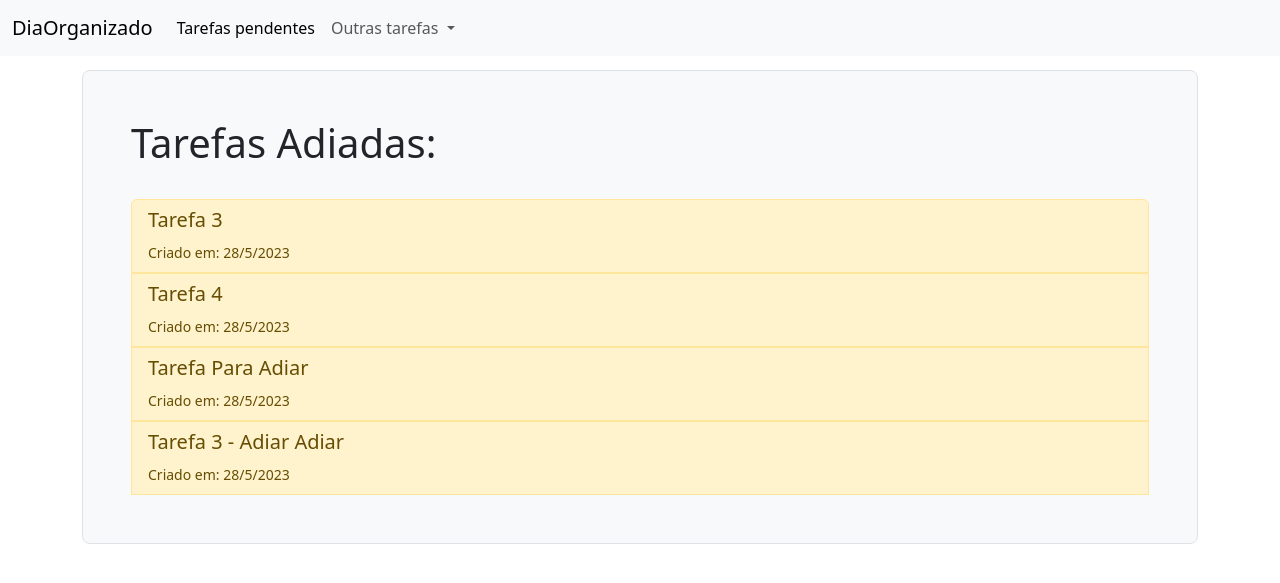
After one commit to Sobreiraa/Django-estudos, a Django app: page /tarefas/adiadas/ in a window 1280 px wide. The commit adds this page. Shown: the top 583 px of the page. Run offline with Django 4.2, Linux system fonts and the light colour scheme; data comes from the database, SQL or seed files in the repository; both versions use the stored data as it was after the commit.

Commit message:
finalizando gerenciado de tarefas

```diff
--- a/05.Gerenciador-de-tarefas/dia_organizado/settings.py
+++ b/05.Gerenciador-de-tarefas/dia_organizado/settings.py
@@ -26,8 +26,12 @@ INSTALLED_APPS = [
     'django.contrib.sessions',
     'django.contrib.messages',
     'django.contrib.staticfiles',
+    'crispy_forms',
+    'crispy_bootstrap4',
     'tarefas',
 ]
+
+CRISPY_TEMPLATE_PACK = 'bootstrap4'
 
 MIDDLEWARE = [
     'django.middleware.security.SecurityMiddleware',
--- a/05.Gerenciador-de-tarefas/tarefas/models.py
+++ b/05.Gerenciador-de-tarefas/tarefas/models.py
@@ -13,7 +13,11 @@ class Tarefa(models.Model):
         ('adiado', 'Adiado'),
     )
 
-    descricao = models.TextField(max_length=400)
+    descricao = models.CharField(max_length=400)
     data_criacao = models.DateTimeField(auto_now_add=True)
     categoria = models.CharField(max_length=30, choices=OPCOES_CATEGORIA, default='importante')
     status = models.CharField(max_length=30, choices=OPCOES_STATUS, default='pendente')
+
+
+    def __str__(self) -> str:
+        return self.descricao
--- /dev/null
+++ b/05.Gerenciador-de-tarefas/tarefas/templates/tarefas/tarefas_adiadas.html
@@ -0,0 +1,35 @@
+{% extends 'base.html' %}
+{% block title %}Tarefas Adiadas{% endblock title %}
+
+{% block content %}
+    <div class="h-100 p-5 bg-light border rounded-3">
+        <h1>Tarefas Adiadas:</h1><br>
+
+        <div class="list-group">
+            {% for tarefa in tarefas_adiadas %}
+                <button type="button" class="list-group-item list-group-item-warning list-group-item-action " data-bs-toggle="modal" data-bs-target="#modal{{ tarefa.id }}">
+                    <h5>{{ tarefa.descricao|title }}</h5>
+                    <small>Criado em: {{ tarefa.data_criacao.day }}/{{ tarefa.data_criacao.month }}/{{ tarefa.data_criacao.year }}</small>
+                </button>
+                <div class="modal fade" id="modal{{ tarefa.id }}" tabindex="-1" aria-labelledby="exampleModalLabel" aria-hidden="true">
+                    <div class="modal-dialog">
+                    <div class="modal-content">
+                        <div class="modal-header">
+                        <h1 class="modal-title fs-5" id="exampleModalLabel">{{ tarefa.descricao|capfirst }} | {{ tarefa.categoria|capfirst }}</h1>
+                        <button type="button" class="btn-close" data-bs-dismiss="modal" aria-label="Close"></button>
+                        </div>
+                        <div class="modal-body">
+                            <a class="btn btn-success" href="{% url 'mover_para_tarefas' tarefa.id %}">Mover</a>
+                            <a class="btn btn-danger" href="{% url 'excluir_tarefa' tarefa.id %}">Excluir</a>
+                            <a class="btn btn-primary" href="{% url 'editar_tarefa' tarefa.id %}">Editar</a>
+                        </div>
+                    </div>
+                    </div>
+                </div>
+            {% empty %}
+                <br>
+                <h4>Nenhuma tarefa foi adiada.</h4>
+            {% endfor %}
+        </div>
+    </div>
+{% endblock content %}
--- a/05.Gerenciador-de-tarefas/tarefas/urls.py
+++ b/05.Gerenciador-de-tarefas/tarefas/urls.py
@@ -2,5 +2,13 @@ from django.urls import path
 from . import views
 
 urlpatterns = [
-    path('', views.tarefas_lista, name='tarefas_lista'),
+    path('', views.todas_tarefas, name='todas_tarefas'),
+    path('pendentes/', views.tarefas_pendentes, name='tarefas_pendentes'),
+    path('concluidas/', views.tarefas_concluidas, name='tarefas_concluidas'),
+    path('adiadas/', views.tarefas_adiadas, name='tarefas_adiadas'),
+    path('concluir/<int:tarefa_id>/', views.concluir_tarefa, name='concluir_tarefa'),
+    path('excluir/<int:tarefa_id>/', views.excluir_tarefa, name='excluir_tarefa'),
+    path('adiar/<int:tarefa_id>/', views.adiar_tarefa, name='adiar_tarefa'),
+    path('editar/<int:tarefa_id>/', views.editar_tarefa, name='editar_tarefa' ),
+    path('mover-para-lista-de-tarefas/<int:tarefa_id>/', views.mover_para_tarefas, name='mover_para_tarefas')
 ]
--- a/05.Gerenciador-de-tarefas/tarefas/views.py
+++ b/05.Gerenciador-de-tarefas/tarefas/views.py
@@ -1,6 +1,72 @@
-from django.shortcuts import render
+from django.shortcuts import render, redirect, get_object_or_404
 from .models import Tarefa
+from .forms import AdicionarTarefa, EditarTarefaForm
 
-def tarefas_lista(request):
+def todas_tarefas(request):
+    todas_tarefas = Tarefa.objects.all()
+    return render(request, 'tarefas/todas_tarefas.html', {'todas_tarefas': todas_tarefas})
+
+
+def tarefas_pendentes(request):
     tarefas_pendentes = Tarefa.objects.filter(status='pendente')
-    return render(request, 'tarefas/tarefas_pendentes.html', {'tarefas_pendentes': tarefas_pendentes})
+    if request.method == "POST":
+        form = AdicionarTarefa(data=request.POST)
+        if form.is_valid():
+            form.save()
+            return redirect('tarefas_pendentes')
+    else:
+        form = AdicionarTarefa()
+    return render(request, 'tarefas/tarefas_pendentes.html', {'tarefas_pendentes': tarefas_pendentes,
+                                                              'form': form})
+
+
+def tarefas_concluidas(request):
+    tarefas_concluidas = Tarefa.objects.filter(status='concluído')
+    return render(request, 'tarefas/tarefas_concluidas.html', {'tarefas_concluidas': tarefas_concluidas})
+
+
+def tarefas_adiadas(request):
+    tarefas_adiadas = Tarefa.objects.filter(status='adiado')
+    return render(request, 'tarefas/tarefas_adiadas.html', {'tarefas_adiadas': tarefas_adiadas})
+
+
+def concluir_tarefa(request, tarefa_id):
+    tarefa = get_object_or_404(Tarefa, id=tarefa_id)
+    tarefa.status = 'concluído'
+    tarefa.save()
+    return redirect('tarefas_pendentes')
+
+
+def adiar_tarefa(request, tarefa_id):
+    tarefa = get_object_or_404(Tarefa, id=tarefa_id)
+    tarefa.status = 'adiado'
+    tarefa.save()
+    return redirect('tarefas_pendentes')
+
+
+def excluir_tarefa(request, tarefa_id):
+    tarefa = get_object_or_404(Tarefa, id=tarefa_id)
+    tarefa.delete()
+    return redirect('tarefas_pendentes')
+
+
+def editar_tarefa(request, tarefa_id):
+    tarefa = get_object_or_404(Tarefa, id=tarefa_id)
+    if request.method == "POST":
+        form = EditarTarefaForm(request.POST)
+        if form.is_valid():
+            cd = form.cleaned_data
+            tarefa.descricao = cd['tarefa']
+            tarefa.categoria = cd['categoria']
+            tarefa.save()
+            return redirect('tarefas_pendentes')
+    else:
+        form = EditarTarefaForm(initial={'descricao':tarefa.descricao, 'categoria': tarefa.categoria})
+    return render(request, 'tarefas/editar_tarefa.html', {'tarefa': tarefa, 'form':form})
+
+
+def mover_para_tarefas(request, tarefa_id):
+    tarefa = get_object_or_404(Tarefa, id=tarefa_id)
+    tarefa.status = 'pendente'
+    tarefa.save()
+    return redirect('tarefas_pendentes')
--- a/05.Gerenciador-de-tarefas/templates/base.html
+++ b/05.Gerenciador-de-tarefas/templates/base.html
@@ -10,22 +10,23 @@
 
     <nav class="navbar fixed-top  navbar-expand-lg bg-body-tertiary">
       <div class="container-fluid">
-        <a class="navbar-brand" href="#">DiaOrganizado</a>
+        <a class="navbar-brand" href="{% url 'todas_tarefas' %}">DiaOrganizado</a>
           <button class="navbar-toggler" type="button" data-bs-toggle="collapse" data-bs-target="#navbarSupportedContent" aria-controls="navbarSupportedContent" aria-expanded="false" aria-label="Toggle navigation">
             <span class="navbar-toggler-icon"></span>
           </button>
           <div class="collapse navbar-collapse" id="navbarSupportedContent">
             <ul class="navbar-nav me-auto mb-2 mb-lg-0">
               <li class="nav-item">
-                <a class="nav-link active" aria-current="page" href="#">Tarefas</a>
+                <a class="nav-link active" aria-current="page" href="{% url 'tarefas_pendentes' %}">Tarefas pendentes</a>
               </li>
               <li class="nav-item dropdown">
                 <a class="nav-link dropdown-toggle" href="#" role="button" data-bs-toggle="dropdown" aria-expanded="false">
                   Outras tarefas
                 </a>
                 <ul class="dropdown-menu">
-                  <li><a class="dropdown-item" href="#">Adiadas</a></li>
-                  <li><a class="dropdown-item" href="#">Concluídas</a></li>
+                  <li><a class="dropdown-item" href="{% url 'todas_tarefas' %}">Todas as tarefas</a></li>
+                  <li><a class="dropdown-item" href="{% url 'tarefas_adiadas' %}">Adiadas</a></li>
+                  <li><a class="dropdown-item" href="{% url 'tarefas_concluidas' %}">Concluídas</a></li>
                 </ul>
               </li>
             </ul>
```
Also changed, not shown: 05.Gerenciador-de-tarefas/tarefas/forms.py (added, +18 -0 lines), 05.Gerenciador-de-tarefas/tarefas/templates/tarefas/editar_tarefa.html (added, +16 -0 lines), 05.Gerenciador-de-tarefas/tarefas/templates/tarefas/tarefas_concluidas.html (added, +32 -0 lines), 05.Gerenciador-de-tarefas/tarefas/templates/tarefas/tarefas_pendentes.html (+20 -3 lines), 05.Gerenciador-de-tarefas/tarefas/templates/tarefas/todas_tarefas.html (added, +28 -0 lines), 05.Gerenciador-de-tarefas/db.sqlite3, 05.Gerenciador-de-tarefas/tarefas/migrations/0002_alter_tarefa_descricao.py (added).
